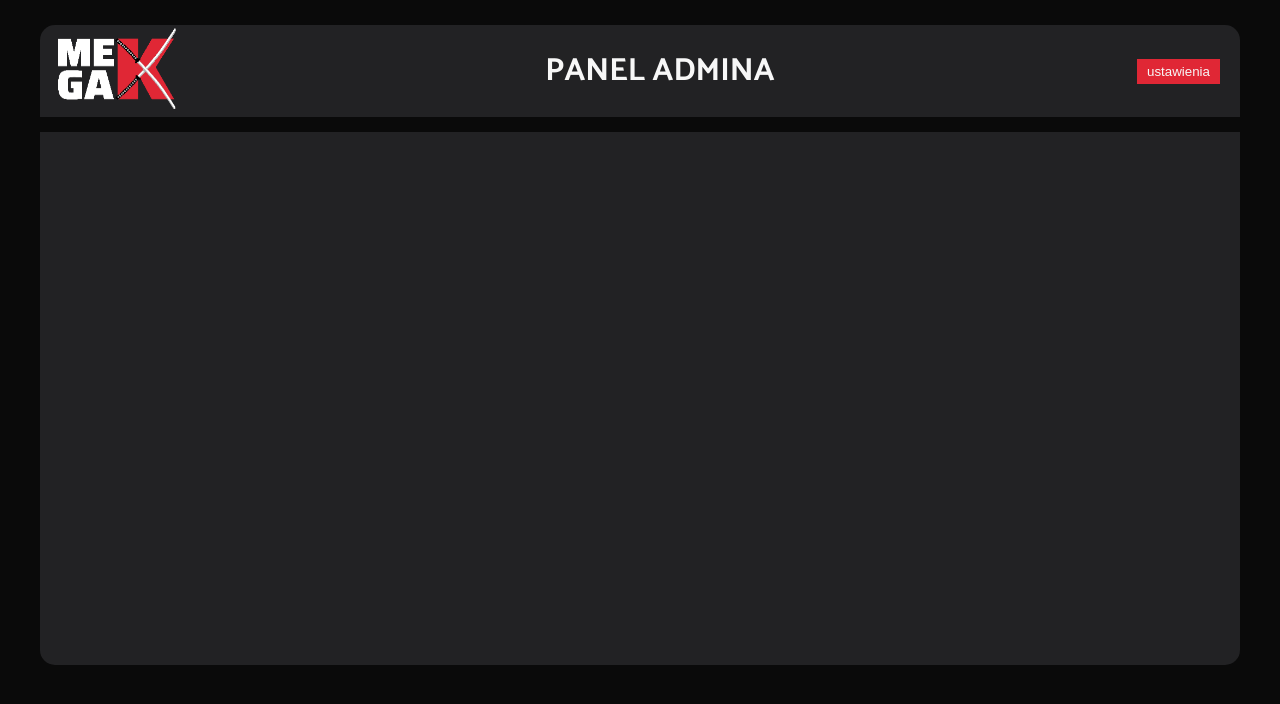
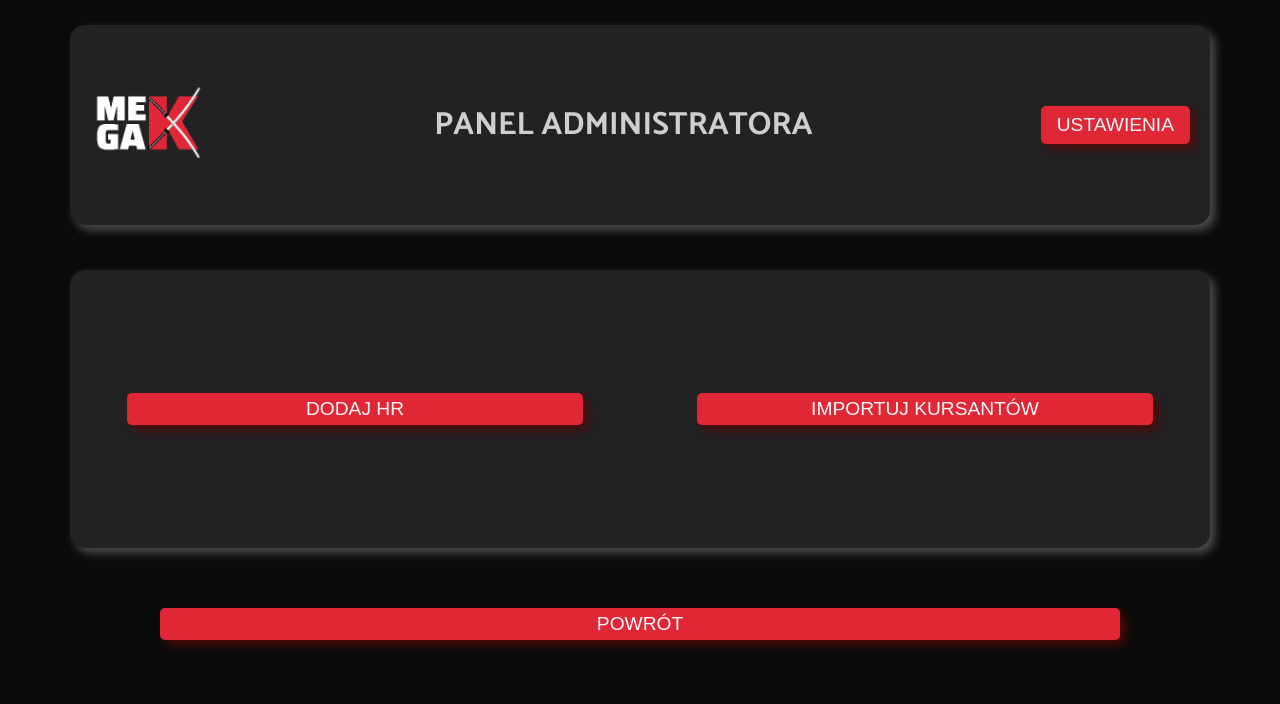
Before and after one commit to Konrad123456/megak-head-hunter-fe, a React (Create React App) app: page / in a window 1280 px wide. Shown: the top 704 px of the page. Built offline with nearby package versions, Linux system fonts and the light colour scheme.

Commit message:
added modals

```diff
--- a/src/pages/AdminViewPage.tsx
+++ b/src/pages/AdminViewPage.tsx
@@ -1,24 +1,53 @@
-import React from "react";
+import React, {useState} from "react";
 import './_AdminViewPage.scss'
-import{Link,NavLink}from'react-router-dom'
-export const AdminViewPage = ()=>{
+
+export const AdminViewPage = () => {
+    const [switches, setSwitches] = useState({
+        modalOn: false,
+        settings: false,
+        addStudents: false,
+        addHr: false,
+    })
+
+    const handleModalExit = () => {
+        setSwitches({
+            modalOn: false,
+            settings: false,
+            addStudents: false,
+            addHr: false,
+        })
+    }
+
+    const handleButtons = (e: React.MouseEvent<HTMLButtonElement, MouseEvent>) => {
+        setSwitches({
+            settings: false,
+            addStudents: false,
+            addHr: false,
+            [e.currentTarget.id]: true,
+            modalOn: true,
+        })
+    }
 
 
-
-    return(
+    return (
         <div className={'admin-view'}>
-<header className={'admin-view__header'}>
-    <div className="admin-view__header-picture">
-        <img src={require('../utils/img/logo.png')} alt=""/>
-    </div>
-    <h2>panel admina</h2>
-    <button>ustawienia</button>
-</header>
+            <header className={'admin-view__header'}>
+                <div className="admin-view__header-picture">
+                    <img src={require('../utils/img/logo.png')} alt=""/>
+                </div>
+                <h2>panel administratora</h2>
+                <button onClick={handleButtons} className={'btn'}>ustawienia</button>
+            </header>
             <nav className={'admin-view__navigation'}>
-                <ul>
-                    {/*<Link/>*/}
-                </ul>
+                <div className={'admin-view__navigation-buttons'}>
+                    <button id={'addHr'} onClick={handleButtons} className={'btn'}>dodaj hr</button>
+                    <button onClick={handleButtons} className={'btn'}>importuj kursantów</button>
+                </div>
             </nav>
+            {switches.modalOn ? <div className={'admin-view__modal'}></div> : null}
+            {switches.addHr ? <div className={'admin-view__modal-form'}>HR
+                <button onClick={handleModalExit} className={'btn modal'}>zamknij</button></div> : null}
+            <button className={'admin-view__go-back-button btn'}>powrót</button>
         </div>
     )
 }
--- a/src/pages/_AdminViewPage.scss
+++ b/src/pages/_AdminViewPage.scss
@@ -1,36 +1,96 @@
 @import '../utils/scss/index';
 
 .admin-view {
+  &__modal-form{
+    position: absolute;
+    z-index: 3;
+    top: 20px;
+    left:50%;
+    transform: translateX(-50%);
+    width: 95%;
+    height: 60vh;
+    background-color: $color-greyish-primary;
+    border-radius: 25px;
+    box-shadow: 5px 5px 10px $color-greyish-primary;
+
+    .btn.modal{
+      position: absolute;
+      left:50%;
+      transform: translateX(-50%);
+      bottom: 20px;
+    }
+
+    .btn.modal:hover{
+      transform: translateX(-50%);
+    }
+
+
+  }
+&__modal{
+  position: absolute;
+  top: 0;
+  left: 0;
+  width: 100%;
+height: 100vh;
+  z-index: 2;
+
+  background-color: rgba(0,0,0,0.9);
+}
+   .btn{
+     background-color: $color-redish-four;
+     padding: 5px 10px;
+     cursor: pointer;
+     box-shadow: 5px 5px 10px $color-redish-two;
+     border: none;
+     color: $color-greyish-five;
+     font-size: $font-size-small;
+     text-transform: uppercase;
+     border-radius: 5px;
+     transition: transform 0.3s , box-shadow 0.3s
+  }
+
+  .btn:hover{
+    transform: scale(1.05);
+    box-shadow: 0 0 35px $color-redish-two;
+  }
+
+  position: relative;
+  z-index: 1;
   min-height: 80vh;
-  width: 95%;
+  display: flex;
+  flex-direction: column;
+  justify-content: space-around;
+  align-items: center;
   margin: 0 auto;
-  border-radius: 15px;
-  background-color: $color-blackish-two;
+
 
   &__header {
     display: flex;
+    flex-direction: column;
+    width: 95%;
     align-items: center;
-    justify-content: space-around;
-    border-bottom: 15px solid $color-blackish-primary;
+    flex-grow: 1;
+    border-radius: 15px;
+    justify-content: flex-end;
+    background-color: $color-blackish-two;
     margin: 25px auto;
+    box-shadow: 5px 5px 10px $color-greyish-primary;
 
 
     h2 {
       text-align: center;
       text-transform: uppercase;
       width: 100%;
-      color: #F7F7F7;
+      color: $color-greyish-four;
       font-size: $font-size-small;
       padding: 20px 10px;
     }
 
     button {
-      background-color: #E02735;
-      padding: 5px 10px;
-      cursor: pointer;
-      margin-right: 20px;
-      border: none;
-      color: #F7F7F7;
+
+      margin-bottom: 20px;
+      width: 80%;
+
     }
 
   }
@@ -38,7 +98,7 @@
   &__header-picture {
     overflow: hidden;
     width: 40%;
-    margin-left: 12px;
+    margin-left: 20px;
 
     img {
       width: 100%;
@@ -48,19 +108,99 @@
 
 }
 
+.admin-view__navigation {
+  display: flex;
+  flex-direction: column;
+  justify-content: center;
+  flex-grow: 2;
+  background-color: $color-blackish-two;
+  width: 95%;
+  border-radius: 15px;
+  margin-top: 20px;
+  box-shadow: 5px 5px 10px $color-greyish-primary;
+
+  &-buttons {
+    display: flex;
+    flex-direction: column;
+    align-items: center;
+
+    button {
+      width: 80%;
+      margin: 15px auto;
+      text-transform: uppercase;
+      font-size: $font-size-small;
+      background-color: $color-redish-four;
+      padding: 5px 10px;
+      cursor: pointer;
+      border: none;
+      color: $color-greyish-five;
+
+    }
+  }
+}
+
+.admin-view__go-back-button {
+  display: block;
+  width: 80%;
+  margin-top: 60px;
+
+}
 
 @media (min-width: 667px) {
+  .admin-view__go-back-button {
+    font-size: $font-size-medium;
+
+  }
   .admin-view {
     &__header {
-      h2 {
-        font-size:$font-size-medium;
+      flex-direction: row;
+      align-items: center;
+
+      h2, button {
+        font-size: $font-size-medium;
       }
+
+      button.btn {
+        padding: 8px 16px;
+        margin-right: 20px;
+        margin-bottom: 0;
+        width: auto;
+      }
+
+
     }
 
     &__header-picture {
       width: 20%;
     }
 
+  }
+
+  .admin-view__navigation {
+    flex-grow: 2;
+    background-color: $color-blackish-two;
+    width: 95%;
+    border-radius: 15px;
+    margin-top: 20px;
+    box-shadow: 5px 5px 10px $color-greyish-primary;
+
+    &-buttons {
+      display: flex;
+      flex-direction: column;
+      align-items: center;
+
+      button {
+
+        font-size: $font-size-medium;
+        padding: 8px 16px;
+
+
+      }
+
+      button {
+        font-size: $font-size-small;
+      }
+    }
   }
 
 }
@@ -77,11 +217,48 @@
         font-size: $font-size-large;
         background: none;
       }
+
+      button {
+        font-size: $font-size-small;
+      }
+
+      button.btn {
+        padding: 8px 16px;
+        margin-right: 20px;
+        margin-bottom: 0;
+        width: auto;
+      }
+
+
     }
 
     &__header-picture {
       width: 14%;
-      margin-left: 10px;
+      margin-left: 20px;
+    }
+  }
+
+  .admin-view__navigation {
+    display: flex;
+    flex-direction: row;
+    align-items: center;
+    justify-content: center;
+
+
+    &-buttons {
+      width: 100%;
+      display: flex;
+      flex-direction: row;
+      align-items: center;
+
+
+      button {
+        width: 40%;
+        font-size: $font-size-medium;
+        padding: 8px 16px;
+
+
+      }
     }
   }
 }
```
